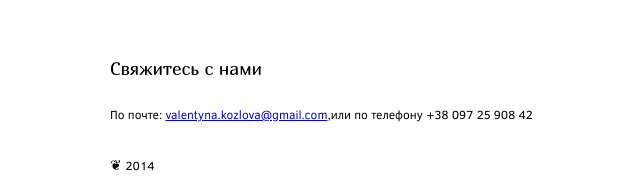
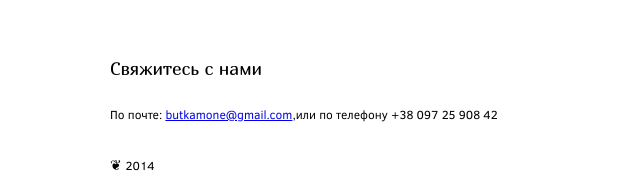
Before and after one commit to butkam/butkam.github.io, a PHP site: page / in a window 1280 px wide. Shown: the part 1172-1353 px from the top of the page, without its empty margins (170-810 px from the left). Run offline with PHP 8.4, Linux system fonts and the light colour scheme.

Commit message:
Change Email

```diff
--- a/index.html
+++ b/index.html
@@ -36,8 +36,8 @@
 		<footer>
 			<div class="info">
 				<h3>Свяжитесь с нами</h3>
-				<ul id="hCard-Valentyna-Kozlova" class="vcard">
-				<li>По почте: <a class="email" href="mailto:valentyna.kozlova@gmail.com?Subject=Заявка%20на%20перевод,%20корректуру%20или%20копирайтинг" target="_top">valentyna.kozlova@gmail.com</a>,
+				<ul id="hCard-Anton-Polyakov" class="vcard">
+				<li>По почте: <a class="email" href="mailto:butkamone@gmail.com?Subject=Заявка%20на%20перевод,%20корректуру%20или%20копирайтинг" target="_top">butkamone@gmail.com</a>,
 				<li class="tel">или по телефону +38 097 25 908 42</li>
 				</li>
 				</ul>
```
Also changed, not shown: style.css (+8 -3 lines).
